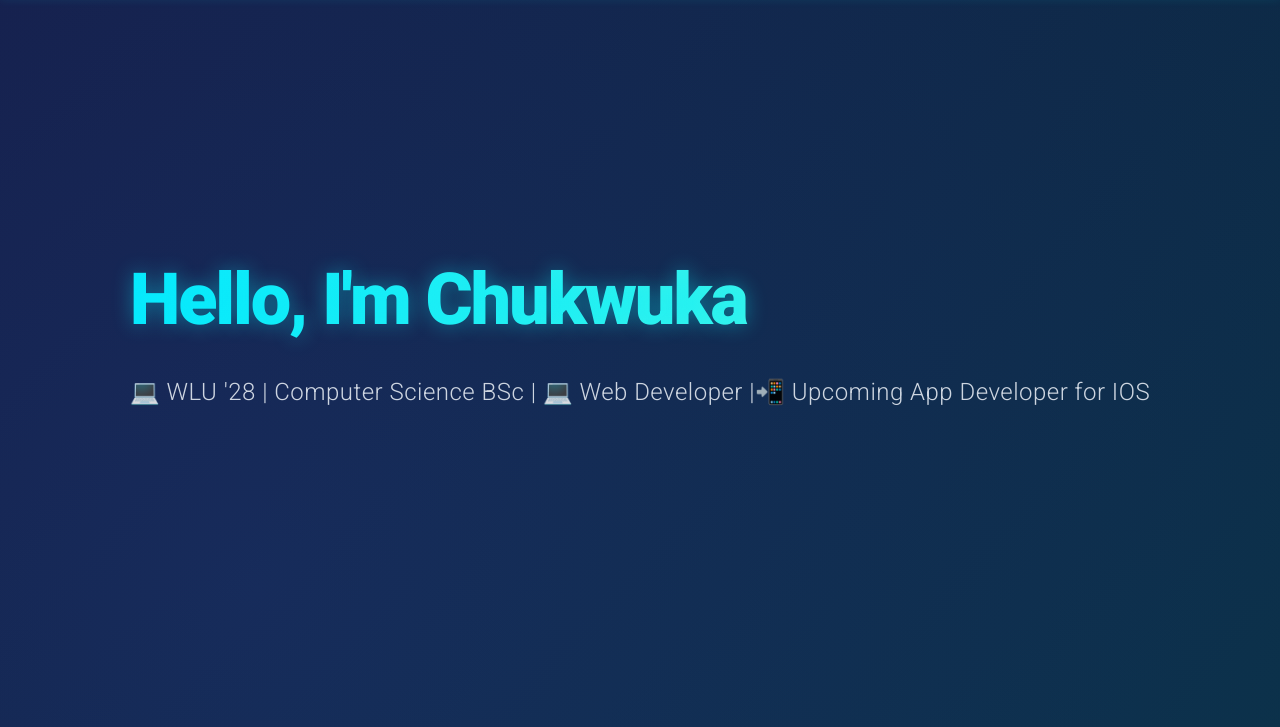
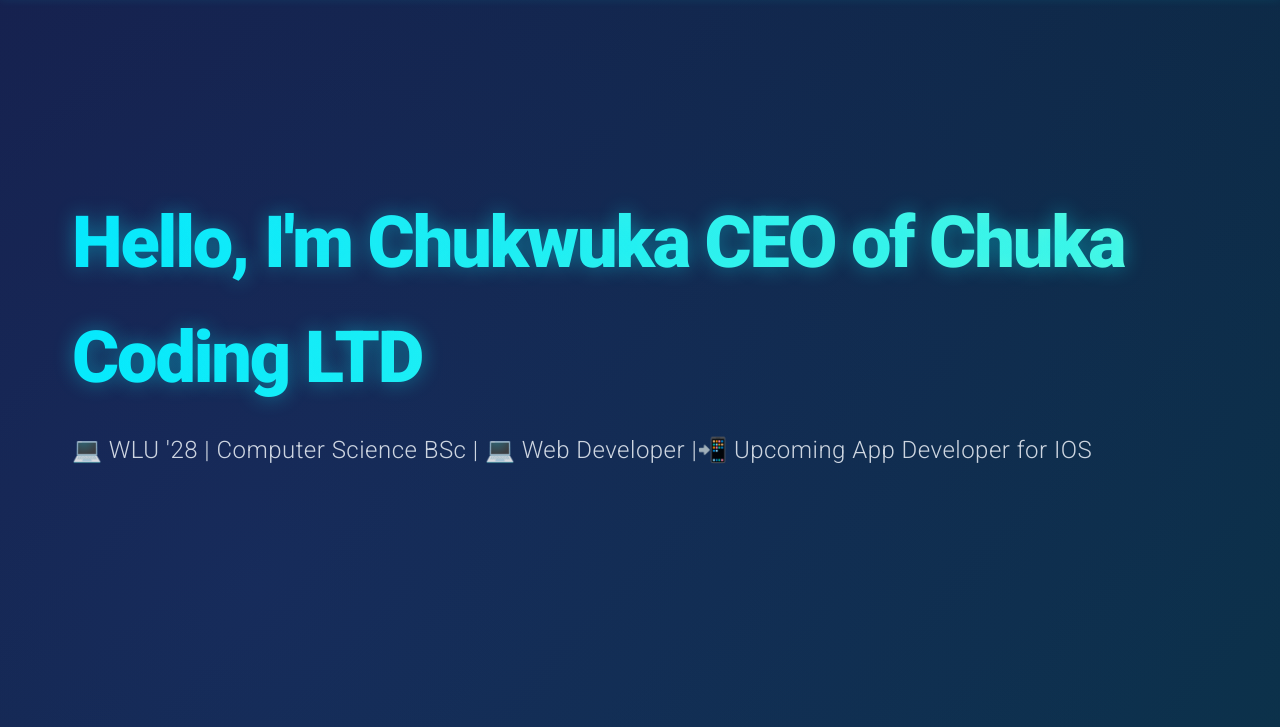
Before and after one commit to ChukwukaOk/PortfolioWebsite, a plain HTML site: page index.html in a window 1280 px wide. Shown: the part 73-800 px from the top of the page. Drawn offline with nearby package versions, Linux system fonts and the light colour scheme.

Commit message:
Update index.html

```diff
--- a/index.html
+++ b/index.html
@@ -31,7 +31,7 @@
 
     <section id="home">
         <div class="container">
-            <h1>Hello, I'm Chukwuka</h1>
+            <h1>Hello, I'm Chukwuka CEO of Chuka Coding LTD </h1>
             <p>💻 WLU '28 | Computer Science BSc | 💻 Web Developer |📲 Upcoming App Developer for IOS</p>
         </div>
     </section>
```
